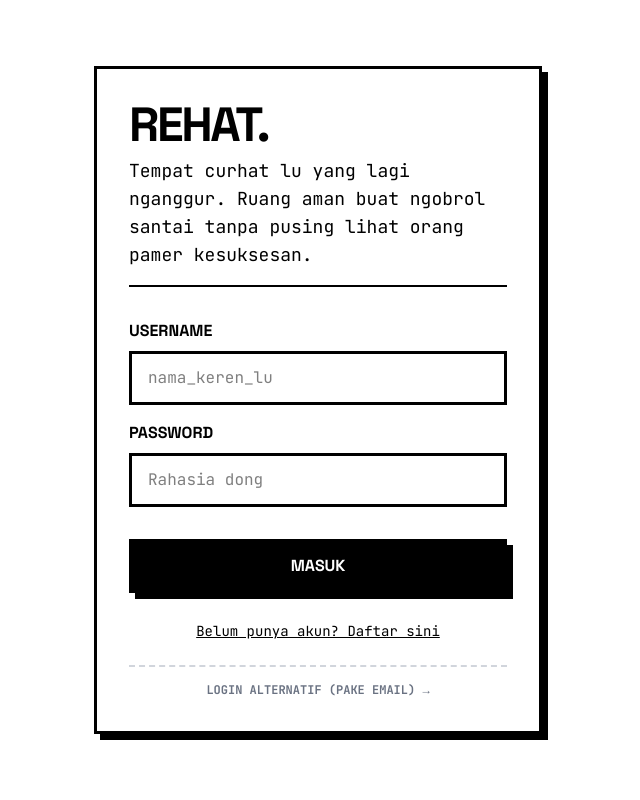
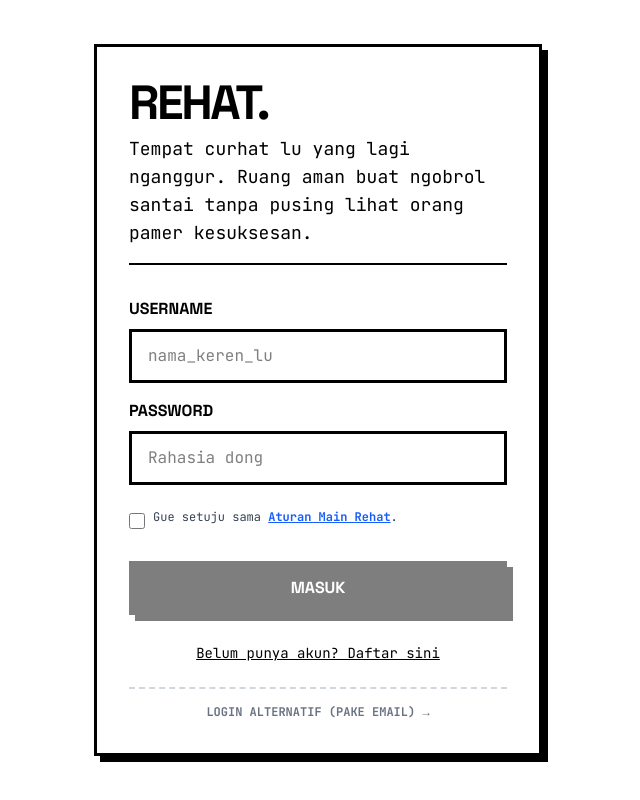
Before and after one commit to gnrzerosix1/rehat-app, a React (Vite) app: page / in a window 1280 px wide. Shown: the whole page, without its empty margins (322-962 px from the left). Built offline with nearby package versions, Linux system fonts and the light colour scheme; no server answers; the database is empty.

Commit message:
Add files via upload

```diff
--- a/src/components/Auth.tsx
+++ b/src/components/Auth.tsx
@@ -15,6 +15,9 @@ export default function Auth({ onCustomLogin }: { onCustomLogin?: (session: any)
 
   const [message, setMessage] = useState('');
   const [welcomeText, setWelcomeText] = useState('Tempat curhat lu yang lagi nganggur. Ruang aman buat ngobrol santai tanpa pusing lihat orang pamer kesuksesan.');
+
+  const [acceptedTos, setAcceptedTos] = useState(false);
+  const [showTosModal, setShowTosModal] = useState(false);
 
   useEffect(() => {
     const fetchWelcomeText = async () => {
@@ -166,10 +169,23 @@ export default function Auth({ onCustomLogin }: { onCustomLogin?: (session: any)
                 />
               </div>
 
+              <div className="flex items-start gap-2 mt-2">
+                <input
+                  type="checkbox"
+                  id="tos_username"
+                  className="mt-1 w-4 h-4 accent-black cursor-pointer"
+                  checked={acceptedTos}
+                  onChange={(e) => setAcceptedTos(e.target.checked)}
+                />
+                <label htmlFor="tos_username" className="text-xs font-mono text-gray-700 cursor-pointer">
+                  Gue setuju sama <button type="button" onClick={() => setShowTosModal(true)} className="text-blue-600 underline font-bold hover:text-black">Aturan Main Rehat</button>.
+                </label>
+              </div>
+
               <button
                 type="submit"
-                className="w-full brutal-btn brutal-shadow mt-4"
-                disabled={loading}
+                className={`w-full brutal-btn brutal-shadow mt-4 ${!acceptedTos ? 'opacity-50 cursor-not-allowed' : ''}`}
+                disabled={loading || !acceptedTos}
               >
                 {loading ? 'Nungguin...' : (isLogin ? 'Masuk' : 'Daftar Akun Baru')}
               </button>
@@ -209,10 +225,24 @@ export default function Auth({ onCustomLogin }: { onCustomLogin?: (session: any)
                   required
                 />
               </div>
+
+              <div className="flex items-start gap-2 mt-2">
+                <input
+                  type="checkbox"
+                  id="tos_email"
+                  className="mt-1 w-4 h-4 accent-black cursor-pointer"
+                  checked={acceptedTos}
+                  onChange={(e) => setAcceptedTos(e.target.checked)}
+                />
+                <label htmlFor="tos_email" className="text-xs font-mono text-gray-700 cursor-pointer">
+                  Gue setuju sama <button type="button" onClick={() => setShowTosModal(true)} className="text-blue-600 underline font-bold hover:text-black">Aturan Main Rehat</button>.
+                </label>
+              </div>
+
               <button
                 type="submit"
-                className="w-full brutal-btn brutal-shadow mt-4"
-                disabled={loading}
+                className={`w-full brutal-btn brutal-shadow mt-4 ${!acceptedTos ? 'opacity-50 cursor-not-allowed' : ''}`}
+                disabled={loading || !acceptedTos}
               >
                 {loading ? 'Nungguin...' : 'Kirim Magic Link'}
               </button>
@@ -235,6 +265,50 @@ export default function Auth({ onCustomLogin }: { onCustomLogin?: (session: any)
           </div>
         )}
       </div>
+
+      {/* Modal Aturan Main (ToS) */}
+      {showTosModal && (
+        <div className="fixed inset-0 z-50 flex items-center justify-center p-4 bg-black/80 backdrop-blur-sm">
+          <div className="bg-white brutal-border brutal-shadow max-w-lg w-full max-h-[90vh] flex flex-col">
+            <div className="p-4 border-b-4 border-black flex justify-between items-center bg-yellow-300">
+              <h2 className="text-2xl font-black uppercase">Aturan Main Rehat</h2>
+              <button
+                onClick={() => setShowTosModal(false)}
+                className="font-bold text-xl hover:text-red-600"
+              >
+                ✕
+              </button>
+            </div>
+            <div className="p-6 overflow-y-auto font-mono text-sm space-y-4">
+              <p className="font-bold">Selamat datang di Rehat. Sebelum lu lanjut, baca dulu aturan mainnya biar kita sama-sama enak:</p>
+
+              <ol className="list-decimal list-inside space-y-2">
+                <li><strong className="text-red-600">Dilarang Keras Posting Bokep/Pornografi:</strong> Gambar, teks, atau link yang berbau pornografi bakal langsung dihapus dan akun lu dibanned permanen.</li>
+                <li><strong className="text-red-600">Dilarang Promosi Judi Online:</strong> Segala bentuk promosi, link, atau ajakan main judi online (slot, dll) dilarang keras.</li>
+                <li><strong className="text-red-600">Dilarang Ujaran Kebencian (Hate Speech) & SARA:</strong> Jangan rasis, jangan bawa-bawa agama, suku, atau golongan buat nebar kebencian.</li>
+                <li><strong className="text-red-600">Dilarang Pencemaran Nama Baik:</strong> Jangan nyebarin fitnah, doxing (nyebarin data pribadi orang), atau nge-bully user lain.</li>
+                <li><strong className="text-red-600">Dilarang Spam:</strong> Jangan nyepam komentar atau postingan yang sama berulang-ulang.</li>
+              </ol>
+
+              <div className="bg-gray-100 p-4 border-l-4 border-black mt-4">
+                <p className="font-bold uppercase mb-2">Hak Admin:</p>
+                <p>Admin punya hak penuh buat <strong>MENGHAPUS KONTEN</strong> dan <strong>MEM-BANNED AKUN + IP ADDRESS</strong> lu tanpa pemberitahuan sebelumnya kalau lu melanggar aturan di atas. Kalau lu dilaporin ke pihak berwajib karena ulah lu sendiri, itu tanggung jawab lu pribadi.</p>
+              </div>
+            </div>
+            <div className="p-4 border-t-4 border-black bg-gray-50 flex justify-end">
+              <button
+                onClick={() => {
+                  setAcceptedTos(true);
+                  setShowTosModal(false);
+                }}
+                className="brutal-btn bg-black text-white hover:bg-gray-800"
+              >
+                Gue Paham & Setuju
+              </button>
+            </div>
+          </div>
+        </div>
+      )}
     </div>
   );
 }
```
